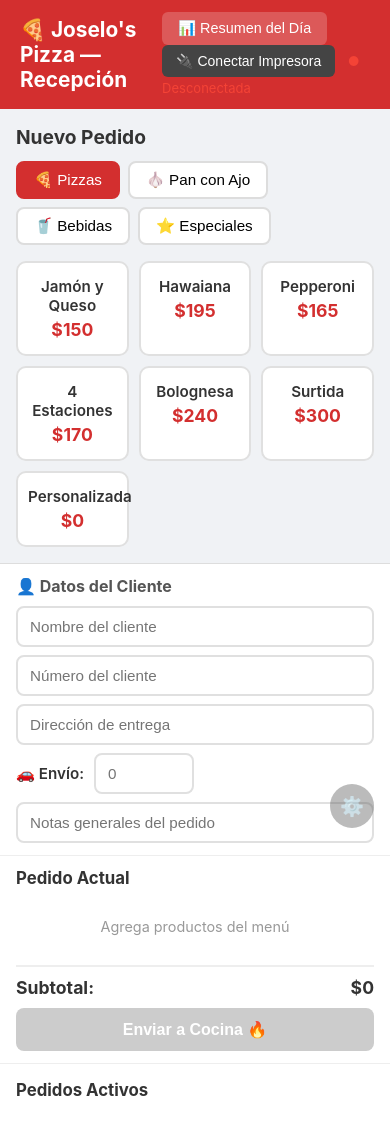
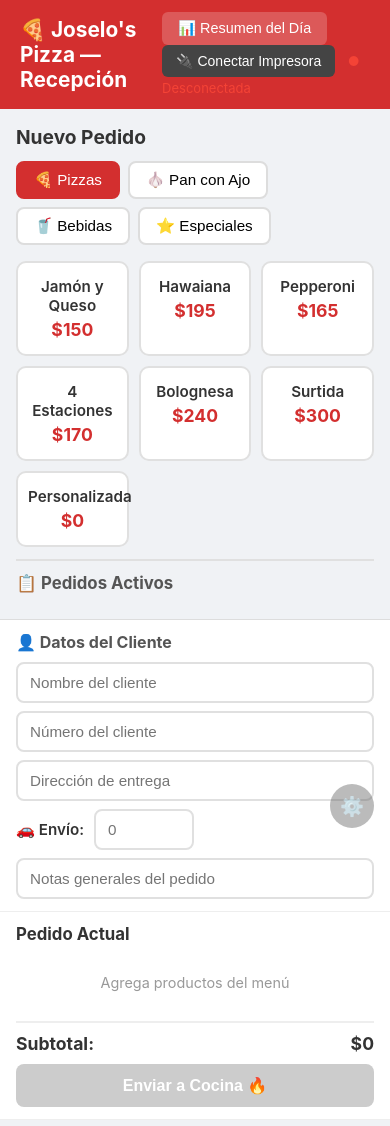
Before and after one commit to manduartp/pizzeria-system, a website: page public/receptionist/index.html in a window 390 px wide. Drawn offline with nearby package versions, Linux system fonts and the light colour scheme; no server answers.

Commit message:
Move active orders to left panel, reclaim wasted space
Layout analysis showed left panel was 75% empty while active orders
were cramped in the 25% right sidebar. Now:

Left panel (75%): Menu grid + active orders below (flex column)
  - Menu stays at top (natural height)
  - Active orders flex:1 to fill remaining vertical space
  - Visual separator (border-top on heading)

Right sidebar (25%): Client details + current order only
  - Cleaner, less crowded
  - No scrollable content needed

Mobile: order-builder switches to block layout, active orders
capped at 300px height for stacking.

```diff
--- a/public/receptionist/index.html
+++ b/public/receptionist/index.html
@@ -75,9 +75,15 @@
         </div>
       </div>
 
+      <!-- Active Orders -->
+      <div class="active-orders">
+        <h3>📋 Pedidos Activos</h3>
+        <div id="active-orders-list"></div>
+      </div>
+
     </section>
 
-    <!-- RIGHT PANEL: CURRENT ORDER + ACTIVE ORDERS -->
+    <!-- RIGHT PANEL: CLIENT + CART -->
     <aside class="sidebar">
 
       <!-- Client Details -->
@@ -121,12 +127,6 @@
         <button id="btn-cancel-edit" class="btn-cancel-edit hidden">
           ✕ Cancelar Edición
         </button>
-      </div>
-
-      <!-- Active Orders -->
-      <div class="active-orders">
-        <h3>Pedidos Activos</h3>
-        <div id="active-orders-list"></div>
       </div>
 
     </aside>
--- a/public/receptionist/style.css
+++ b/public/receptionist/style.css
@@ -48,8 +48,11 @@ header h1 {
 
 .order-builder {
   flex: 1;
+  display: flex;
+  flex-direction: column;
   padding: 16px;
-  overflow-y: auto;
+  overflow: hidden;
+  min-height: 0;
 }
 
 .sidebar {
@@ -372,12 +375,16 @@ header h1 {
 .active-orders {
   flex: 1;
   overflow-y: auto;
-  padding: 16px;
+  padding-top: 12px;
+  min-height: 0;
 }
 
 .active-orders h3 {
   font-size: 1.05rem;
   margin-bottom: 10px;
+  color: #555;
+  border-top: 2px solid #e0e0e0;
+  padding-top: 12px;
 }
 
 .active-order-card {
@@ -828,6 +835,18 @@ header h1 {
   .menu-grid {
     grid-template-columns: repeat(auto-fill, minmax(110px, 1fr));
   }
+
+  /* Override flex column layout for mobile stacking */
+  .order-builder {
+    display: block;
+    overflow: visible;
+    height: auto;
+  }
+
+  .active-orders {
+    overflow: visible;
+    max-height: 300px;
+  }
 }
 
 /* ── ADMIN BUTTON ── */
```
